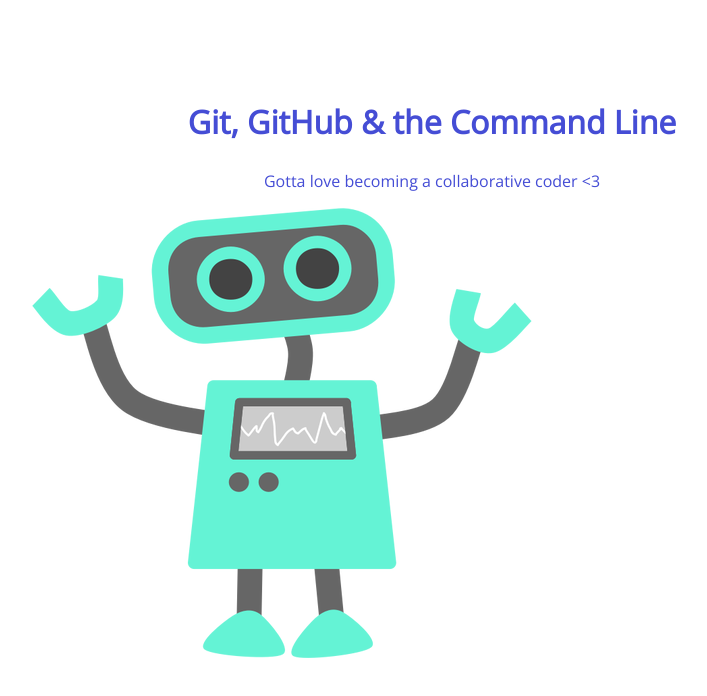
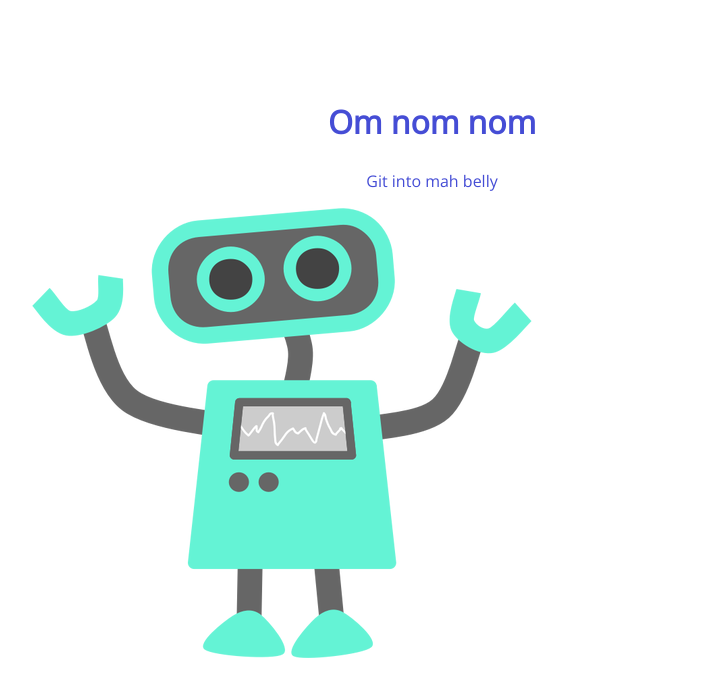
Before and after one commit to adventurerachel/105-project, a plain HTML site: page index.html in a window 1280 px wide. Shown: the whole page, without its empty margins (208-915 px from the left). Drawn offline with nearby package versions, Linux system fonts and the light colour scheme.

Commit message:
changes to p and h1 text

```diff
--- a/index.html
+++ b/index.html
@@ -8,8 +8,8 @@
 </head>
 <body>
 	<section>
-		<h1>Git, GitHub & the Command Line</h1>
-		<p>Gotta love becoming a collaborative coder <3</p>
+		<h1>Om nom nom</h1>
+		<p>Git into mah belly</p>
 		<img src="img/happy-blue-robot.png">
 	</section>
 </body>
```
